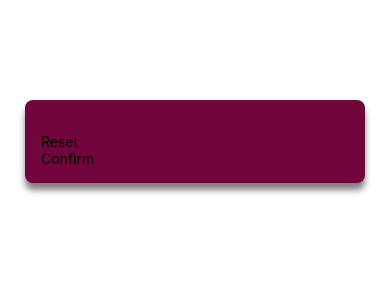
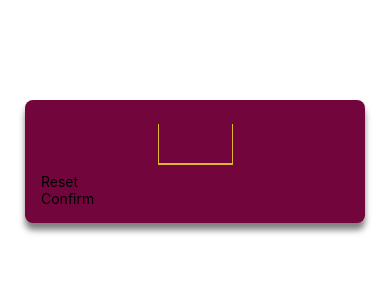
Before and after one commit to BaseBenjamin13/guess-my-number, a React Native app: screen / in a window 390 px wide. Shown: the top 300 px of the page. Built offline with nearby package versions, Linux system fonts and the light colour scheme.

Commit message:
styling & configuring number input

```diff
--- a/screens/StartGameScreen.js
+++ b/screens/StartGameScreen.js
@@ -6,7 +6,11 @@ import PrimaryButton from '../components/PrimaryButton';
 function StartGameScreen() {
     return (
         <View style={styles.inputContainer}>
-            <TextInput />
+            <TextInput style={styles.numberInput} maxLength={2}
+            keyboardType='number-pad'
+            returnKeyType='done'
+            keyboardAppearance='dark'
+            />
             <PrimaryButton>Reset</PrimaryButton>
             <PrimaryButton>Confirm</PrimaryButton>
         </View>
@@ -27,5 +31,21 @@ const styles = StyleSheet.create({
         shadowOffset: {width: 0, height: 7},
         shadowRadius: 6,
         shadowOpacity: 0.5,
+    },
+    numberInput: {
+        alignSelf: 'center',
+        hieght: 50,
+        width: 75,
+        fontSize: 32,
+        borderBottomColor: '#ddb52f',
+        borderBottomWidth: 2,
+        borderLeftColor: '#ddb52f',
+        borderLeftWidth: 1,
+        borderRightColor: '#ddb52f',
+        borderRightWidth: 1,
+        color: '#ddb52f',
+        marginVertical: 8,
+        fontWeight: 'bold',
+        textAlign: 'center',
     }
 })
```
